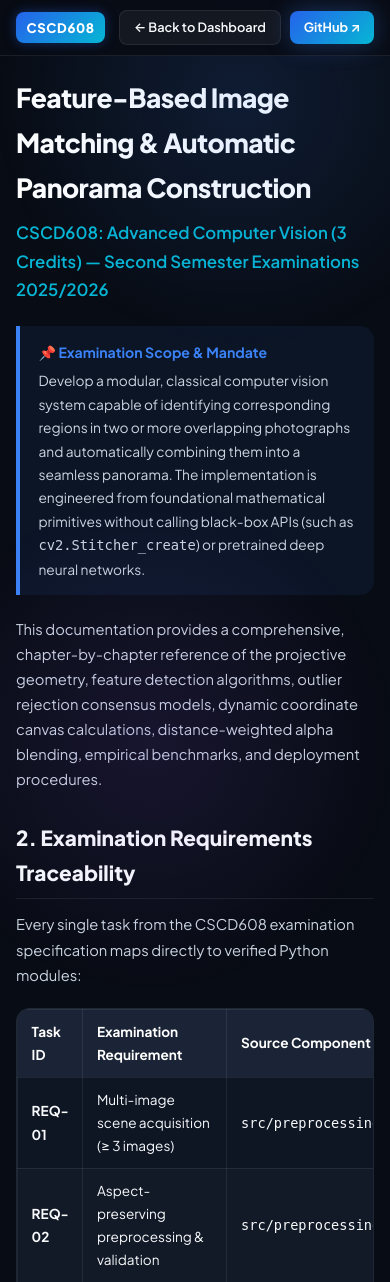
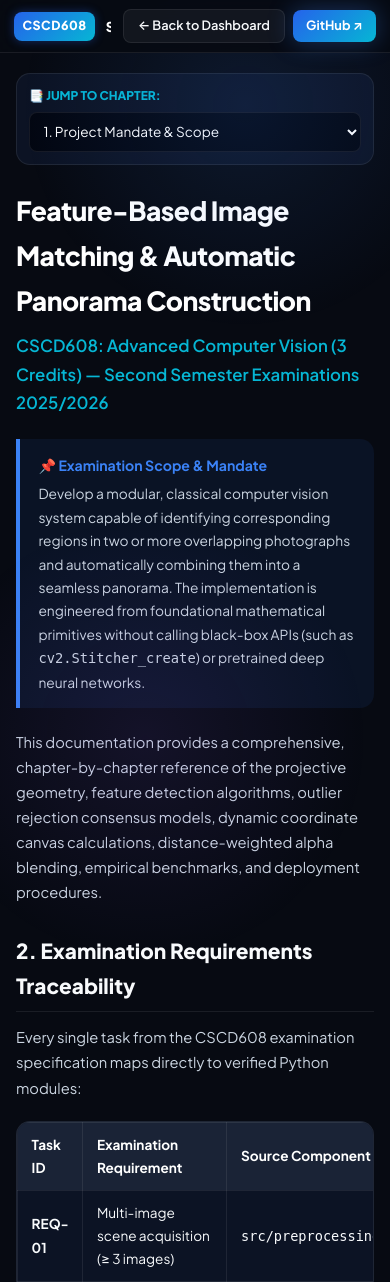
Before and after one commit to mhiskall282/Feature-Based-Image-Matching-and-Automatic-Panorama-Construction-Problem, a Flask app: page /docs in a window 390 px wide. Shown: the top 1282 px of the page. Run offline with Flask 2, Linux system fonts and the light colour scheme.

Commit message:
fix(mobile): enhanced slide-over settings drawer with backdrop, mobile floating action bar, and fast chapter picker for docs

```diff
--- a/app/static/css/style.css
+++ b/app/static/css/style.css
@@ -5,11 +5,11 @@
 @import url('https://fonts.googleapis.com/css2?family=Plus+Jakarta+Sans:wght@400;500;600;700;800&family=JetBrains+Mono:wght@400;500;600;700&display=swap');
 
 :root {
-  --bg-primary: #080c14;
-  --bg-secondary: #0d1322;
-  --bg-card: rgba(16, 24, 40, 0.75);
-  --bg-card-hover: rgba(26, 38, 62, 0.9);
-  --bg-input: rgba(13, 19, 34, 0.8);
+  --bg-primary: #070a12;
+  --bg-secondary: #0c111e;
+  --bg-card: rgba(15, 23, 42, 0.78);
+  --bg-card-hover: rgba(30, 41, 59, 0.92);
+  --bg-input: rgba(15, 23, 42, 0.9);
   --border-color: rgba(255, 255, 255, 0.08);
   --border-glow: rgba(59, 130, 246, 0.4);
 
@@ -28,11 +28,10 @@
   --gradient-emerald: linear-gradient(135deg, #10b981 0%, #059669 100%);
   --gradient-amber: linear-gradient(135deg, #f59e0b 0%, #d97706 100%);
   --gradient-purple: linear-gradient(135deg, #8b5cf6 0%, #6366f1 100%);
-  --gradient-glow: radial-gradient(circle at 50% 0%, rgba(59, 130, 246, 0.15), transparent 70%);
 
-  --shadow-sm: 0 2px 4px rgba(0, 0, 0, 0.2);
-  --shadow-md: 0 8px 16px -2px rgba(0, 0, 0, 0.4);
-  --shadow-lg: 0 20px 30px -6px rgba(0, 0, 0, 0.6);
+  --shadow-sm: 0 2px 4px rgba(0, 0, 0, 0.25);
+  --shadow-md: 0 8px 16px -2px rgba(0, 0, 0, 0.45);
+  --shadow-lg: 0 20px 30px -6px rgba(0, 0, 0, 0.65);
   --shadow-glow: 0 0 24px rgba(59, 130, 246, 0.35);
 
   --radius-xs: 4px;
@@ -55,6 +54,7 @@
 html {
   font-size: 16px;
   scroll-behavior: smooth;
+  -webkit-text-size-adjust: 100%;
 }
 
 body {
@@ -74,11 +74,11 @@ body {
 body::before {
   content: "";
   position: fixed;
-  top: -150px;
-  right: -100px;
-  width: 500px;
-  height: 500px;
-  background: radial-gradient(circle, rgba(59, 130, 246, 0.14) 0%, transparent 70%);
+  top: -120px;
+  right: -80px;
+  width: 450px;
+  height: 450px;
+  background: radial-gradient(circle, rgba(59, 130, 246, 0.12) 0%, transparent 70%);
   border-radius: 50%;
   pointer-events: none;
   z-index: 0;
@@ -87,11 +87,11 @@ body::before {
 body::after {
   content: "";
   position: fixed;
-  bottom: -150px;
-  left: -100px;
-  width: 500px;
-  height: 500px;
-  background: radial-gradient(circle, rgba(139, 92, 246, 0.12) 0%, transparent 70%);
+  bottom: -120px;
+  left: -80px;
+  width: 450px;
+  height: 450px;
+  background: radial-gradient(circle, rgba(139, 92, 246, 0.1) 0%, transparent 70%);
   border-radius: 50%;
   pointer-events: none;
   z-index: 0;
@@ -104,33 +104,34 @@ body::after {
   position: sticky;
   top: 0;
   z-index: 50;
-  background: rgba(8, 12, 20, 0.88);
+  background: rgba(7, 10, 18, 0.9);
   backdrop-filter: blur(20px);
   -webkit-backdrop-filter: blur(20px);
   border-bottom: 1px solid var(--border-color);
-  padding: 0.75rem 1.5rem;
+  padding: 0.65rem 1.25rem;
   display: flex;
   align-items: center;
   justify-content: space-between;
-  gap: 1rem;
+  gap: 0.75rem;
 }
 
 .nav-brand {
   display: flex;
   align-items: center;
-  gap: 0.75rem;
+  gap: 0.65rem;
   min-width: 0;
+  flex: 1;
 }
 
 .nav-logo-badge {
   background: var(--gradient-blue);
   color: #fff;
   font-weight: 800;
-  font-size: 0.82rem;
-  padding: 0.35rem 0.65rem;
+  font-size: 0.78rem;
+  padding: 0.3rem 0.55rem;
   border-radius: var(--radius-sm);
-  letter-spacing: 0.05em;
-  box-shadow: 0 0 12px rgba(37, 99, 235, 0.4);
+  letter-spacing: 0.04em;
+  box-shadow: 0 0 10px rgba(37, 99, 235, 0.4);
   flex-shrink: 0;
 }
 
@@ -139,7 +140,7 @@ body::after {
 }
 
 .nav-title {
-  font-size: 1.05rem;
+  font-size: clamp(0.85rem, 2.8vw, 1.05rem);
   font-weight: 800;
   color: #ffffff;
   white-space: nowrap;
@@ -160,39 +161,38 @@ body::after {
 .nav-links {
   display: flex;
   align-items: center;
-  gap: 0.6rem;
+  gap: 0.5rem;
   flex-shrink: 0;
 }
 
 .mobile-toggle-btn {
   display: none;
-  background: rgba(255, 255, 255, 0.06);
-  border: 1px solid var(--border-color);
-  color: #fff;
-  padding: 0.45rem 0.75rem;
+  background: rgba(59, 130, 246, 0.14);
+  border: 1px solid rgba(59, 130, 246, 0.35);
+  color: #93c5fd;
+  padding: 0.35rem 0.65rem;
   border-radius: var(--radius-sm);
-  font-size: 0.8rem;
+  font-size: 0.76rem;
   font-weight: 700;
+  font-family: var(--font-main);
   cursor: pointer;
+  white-space: nowrap;
 }
 
-@media (max-width: 900px) {
-  .navbar {
-    padding: 0.65rem 1rem;
+@media (max-width: 992px) {
+  .mobile-toggle-btn {
+    display: inline-flex;
+    align-items: center;
+    gap: 0.3rem;
   }
   .nav-subtitle {
     display: none;
   }
-  .mobile-toggle-btn {
-    display: inline-flex;
-    align-items: center;
-    gap: 0.35rem;
-  }
 }
 
-@media (max-width: 600px) {
-  .nav-title {
-    font-size: 0.9rem;
+@media (max-width: 540px) {
+  .navbar {
+    padding: 0.55rem 0.85rem;
   }
   .nav-links .badge {
     display: none;
@@ -427,15 +480,15 @@ input[type="range"]::-webkit-slider-thumb:hover {
   color: #fff;
   border: none;
   border-radius: var(--radius-sm);
-  padding: 0.75rem 1.15rem;
-  font-size: 0.88rem;
+  padding: 0.7rem 1rem;
+  font-size: 0.85rem;
   font-weight: 700;
   font-family: var(--font-main);
   cursor: pointer;
   display: inline-flex;
   align-items: center;
   justify-content: center;
-  gap: 0.45rem;
+  gap: 0.4rem;
   box-shadow: var(--shadow-glow);
   transition: all 0.2s ease;
   text-decoration: none;
@@ -455,15 +508,15 @@ input[type="range"]::-webkit-slider-thumb:hover {
   color: var(--text-primary);
   border: 1px solid var(--border-color);
   border-radius: var(--radius-sm);
-  padding: 0.6rem 0.95rem;
-  font-size: 0.82rem;
+  padding: 0.55rem 0.85rem;
+  font-size: 0.8rem;
   font-weight: 600;
   font-family: var(--font-main);
   cursor: pointer;
   display: inline-flex;
   align-items: center;
   justify-content: center;
-  gap: 0.4rem;
+  gap: 0.35rem;
   transition: all 0.2s ease;
   text-decoration: none;
 }
--- a/app/templates/docs.html
+++ b/app/templates/docs.html
@@ -23,6 +23,7 @@
     @media (max-width: 900px) {
       .docs-layout { grid-template-columns: 1fr; }
       .docs-sidebar { display: none; }
+      .mobile-toc-picker { display: block !important; }
     }
 
     .docs-sidebar {
@@ -241,6 +242,33 @@
 
     <!-- Main Content Reader -->
     <main class="docs-content">
+
+      <!-- Mobile Fast Chapter Selector -->
+      <div class="mobile-toc-picker" style="display: none; margin-bottom: 1.5rem; background: var(--bg-card); padding: 0.75rem; border-radius: var(--radius-md); border: 1px solid var(--border-color);">
+        <label for="mobileChapterSelect" style="font-size: 0.75rem; font-weight: 800; color: var(--accent-cyan); text-transform: uppercase; margin-bottom: 0.35rem; display: block;">📑 Jump to Chapter:</label>
+        <select id="mobileChapterSelect" style="width: 100%; background: #030712; color: #fff; border: 1px solid var(--border-color); padding: 0.6rem; border-radius: var(--radius-sm); font-size: 0.85rem; outline: none; font-family: var(--font-main);">
+          <option value="#section-overview">1. Project Mandate & Scope</option>
+          <option value="#section-traceability">2. Requirements Traceability</option>
+          <option value="#section-quickstart">3. Installation & Quickstart</option>
+          <option value="#section-math">4. Projective Geometry & Homography</option>
+          <option value="#section-preprocessing">5. Image Preprocessing</option>
+          <option value="#section-detection">6. Feature Detection (SIFT vs ORB)</option>
+          <option value="#section-description">7. Feature Descriptors</option>
+          <option value="#section-matching">8. Matching Metrics & Ratio Test</option>
+          <option value="#section-ransac">9. RANSAC Geometric Consensus</option>
+          <option value="#section-homography">10. Homography Diagnostics</option>
+          <option value="#section-warping">11. Canvas Geometry & Warping</option>
+          <option value="#section-stitching">12. Stitching & Blending</option>
+          <option value="#section-evaluation">13. 8-Metric Framework</option>
+          <option value="#section-experiments">14. 5 Research Benchmarks</option>
+          <option value="#section-ransac-analysis">15. Before vs. After RANSAC</option>
+          <option value="#section-failures">16. Failure Diagnostics (F1-F5)</option>
+          <option value="#section-webapp">17. Web Dashboard Manual</option>
+          <option value="#section-cli">18. CLI & Python SDK</option>
+          <option value="#section-deployment">19. Cloud Deployment</option>
+          <option value="#section-tests">20. Pytest Verification Suite</option>
+        </select>
+      </div>
 
       <!-- 1. Overview -->
       <section id="section-overview">
@@ -610,7 +638,7 @@ pytest tests/ -v
   </div>
 
   <script>
-    // Smooth scroll and active link highlight
+    // Smooth scroll and active link highlight for sidebar and TOC
     document.querySelectorAll('.docs-nav-link, .docs-toc-link').forEach(link => {
       link.addEventListener('click', e => {
         const targetId = link.getAttribute('href');
@@ -625,6 +653,17 @@ pytest tests/ -v
         }
       });
     });
+
+    // Mobile Chapter Selector dropdown change handler
+    const mobileChapterSelect = document.getElementById('mobileChapterSelect');
+    if (mobileChapterSelect) {
+      mobileChapterSelect.addEventListener('change', e => {
+        const target = document.querySelector(e.target.value);
+        if (target) {
+          target.scrollIntoView({ behavior: 'smooth' });
+        }
+      });
+    }
   </script>
 </body>
 </html>
```
Also changed, not shown: other parts of app/static/css/style.css (+148 -77 lines), app/static/js/main.js (+26 -8 lines), app/templates/index.html (+21 -2 lines), 1 other file.
